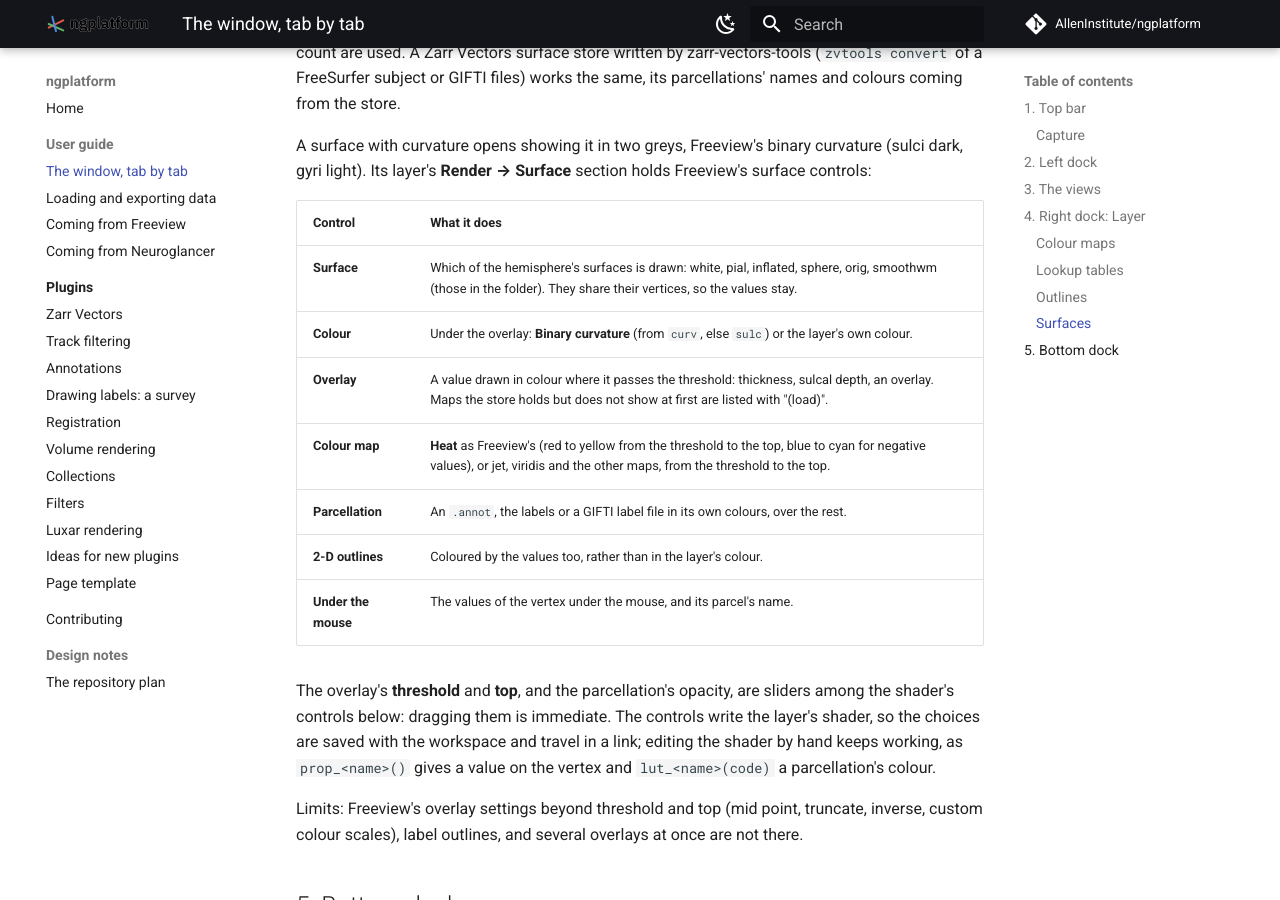
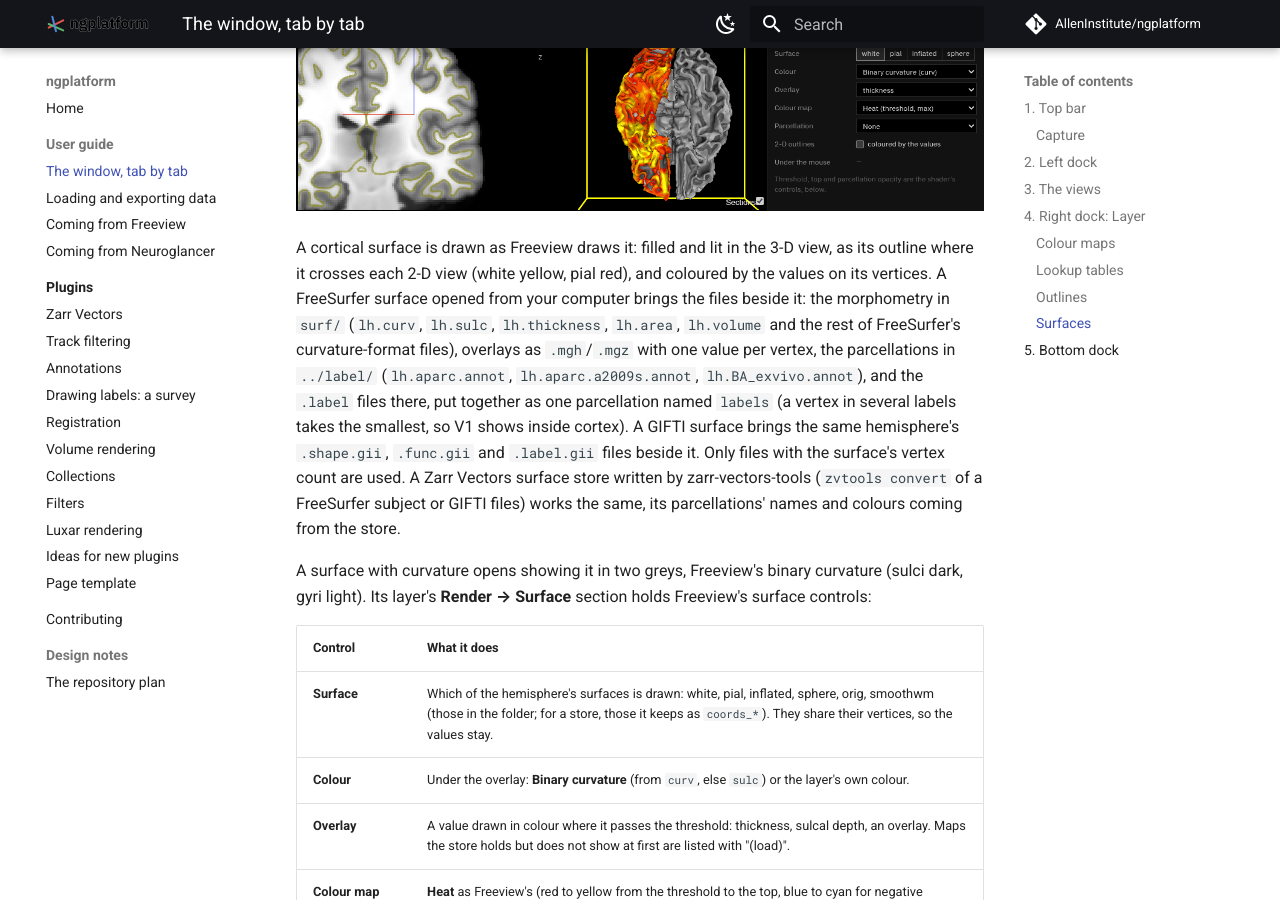
Before and after one commit to AllenInstitute/ngplatform, an MkDocs documentation site: the page built from docs/guide/interface.md, in a window 1280 px wide and 900 px high, scrolled down 4978 px. Built offline with MkDocs 1.6.1 and Material for MkDocs 9.7.7, drawn with Linux system fonts in a browser that asks for light colours; comment, search, counter and statistics services are not loaded.

Commit message:
Docs: a figure of a subject's surfaces with the Surface controls

```diff
--- a/docs/guide/interface.md
+++ b/docs/guide/interface.md
@@ -143,6 +143,8 @@ segments the outlines use the hashed colours or show every segment.
 
 ### Surfaces
 
+![A FreeSurfer subject: thickness on the left white surface over its binary curvature, the right in curvature alone, and the white surfaces' outlines on the sections](../images/surfaces.png)
+
 A cortical surface is drawn as Freeview draws it: filled and lit in the 3-D
 view, as its outline where it crosses each 2-D view (white yellow, pial red),
 and coloured by the values on its vertices. A FreeSurfer surface opened from
@@ -165,7 +167,7 @@ holds Freeview's surface controls:
 
 | Control | What it does |
 |---|---|
-| **Surface** | Which of the hemisphere's surfaces is drawn: white, pial, inflated, sphere, orig, smoothwm (those in the folder). They share their vertices, so the values stay. |
+| **Surface** | Which of the hemisphere's surfaces is drawn: white, pial, inflated, sphere, orig, smoothwm (those in the folder; for a store, those it keeps as `coords_*`). They share their vertices, so the values stay. |
 | **Colour** | Under the overlay: **Binary curvature** (from `curv`, else `sulc`) or the layer's own colour. |
 | **Overlay** | A value drawn in colour where it passes the threshold: thickness, sulcal depth, an overlay. Maps the store holds but does not show at first are listed with "(load)". |
 | **Colour map** | **Heat** as Freeview's (red to yellow from the threshold to the top, blue to cyan for negative values), or jet, viridis and the other maps, from the threshold to the top. |
```
Also changed, not shown: docs/images/surfaces.png (added).
